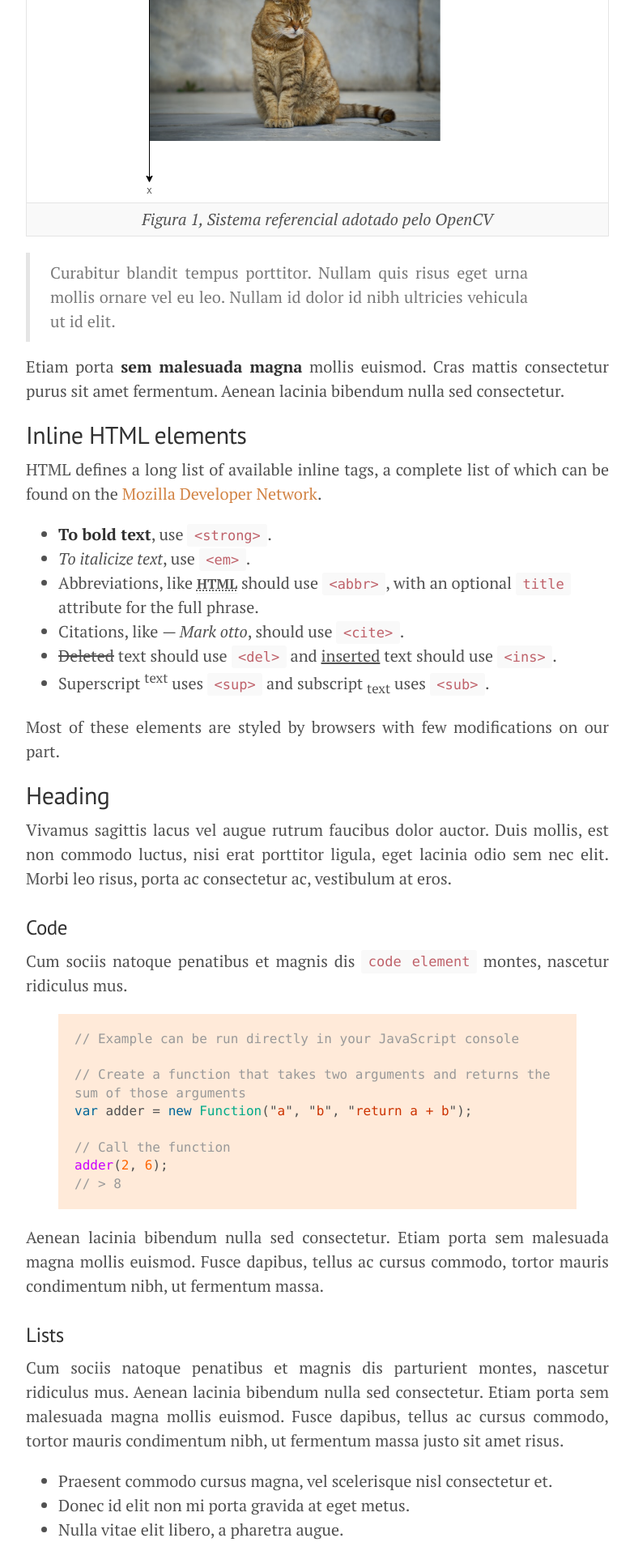
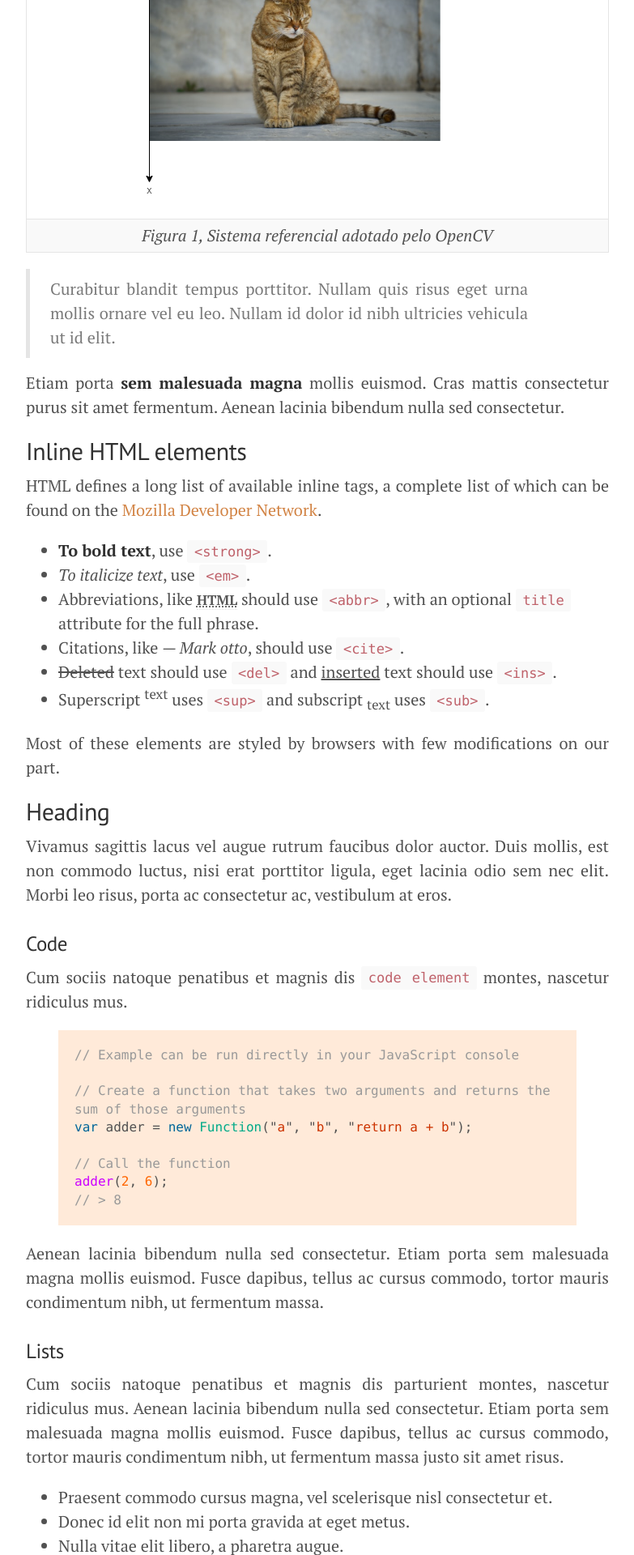
Before and after one commit to lucasamds/lucasamds.github.io, a Jekyll site: the page built from index.html, in a window 1280 px wide. Shown: the part 3386-5306 px from the top of the page at 81% size, without its empty margins (248-1031 px from the left). Built offline with Jekyll 4.4.1, drawn with Linux system fonts in a browser that asks for light colours; the list of posts is cut into pages by our own code.

Commit message:
Update poole.css

```diff
--- a/public/css/poole.css
+++ b/public/css/poole.css
@@ -231,9 +231,7 @@ blockquote p:last-child {
 img {
   display: block;
   max-width: 100%;
-  /*margin: 0 0 1rem;*/
-  margin-left: auto;
-  margin-right: auto;
+  margin: 0 auto 1rem;
   border-radius: 5px;
 }
 
```
